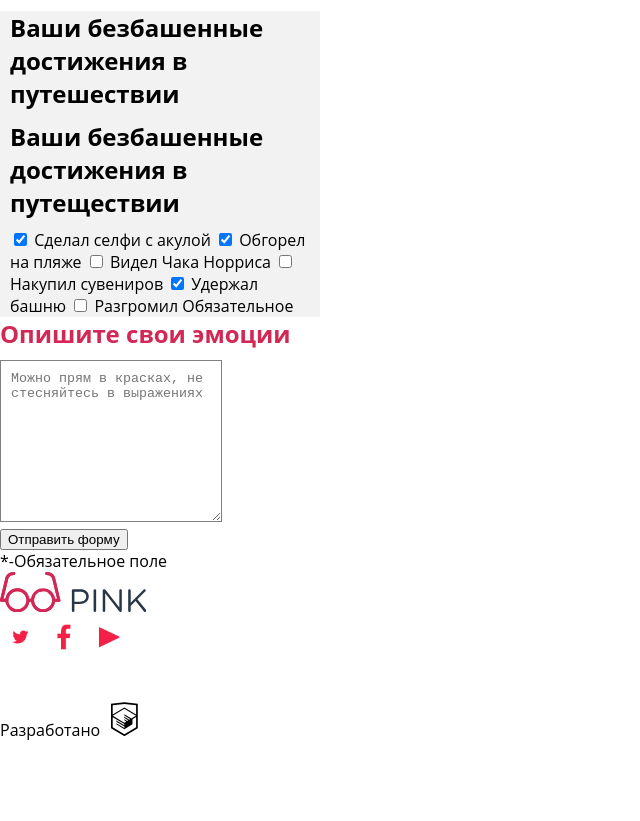
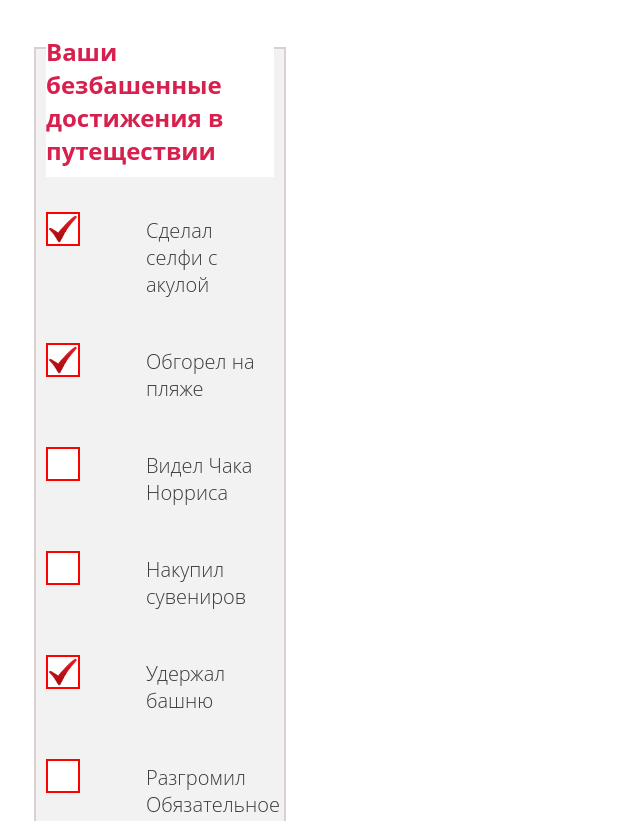
Before and after one commit to eldercs/Pink, a website: page form.html in a window 768 px wide. Shown: the part 1794-2615 px from the top of the page, without its empty margins (0-640 px from the left). Before the commit the page ends 2535 px from the top, so only its background shows below. Drawn offline with nearby package versions, Linux system fonts and the light colour scheme; files that its build step writes are made by us from their sources.

Commit message:
form table 100%

```diff
--- a/form.html
+++ b/form.html
@@ -6,8 +6,7 @@
         <link rel = "stylesheet" href = "build/css/style.css">
     </head>
     <body>
-
-        <header class = "page-header">
+        <header class = "page-header page-header-f">
             <div class = "menu">
                <div class = "menu__navigator">
        <div class = "page-header__top">
@@ -54,9 +53,10 @@
                 </div>
             </div>
             <div class = "progress">
+                <h2 class = "form-2">Ваши безбашенные достижения в путеществии</h2>
             <div class = "progress__in">
                 <h2 class = "form-1">Ваши безбашенные<br>достижения в путешествии</h2>
-                <h2 class = "form-2">Ваши безбашенные достижения в путеществии</h2>
+
                 <input type = "checkbox" checked = "checked" name = "1"id = "progress-r1">
                 <label for = "progress-r1" class = "progress-check">Сделал селфи с акулой</label>
                 <input type = "checkbox" checked = "checked" name = "1" id = "progress-r2">
--- a/less/blocks/form.less
+++ b/less/blocks/form.less
@@ -226,7 +226,7 @@
 }
 }
 @media(min-width: 700px)and (max-width:1200px){
-    .page-header{
+    .page-header-f{
         max-height:480px;
         background:url("/img/bg-back-tablet@1x.jpg") no-repeat top;
         background-size:1200px;
@@ -399,8 +399,9 @@
         flex-direction: column;
     }
     .telephone__inp{
-        margin-top:5px;
+        margin-top:8px;
       //  margin-bottom:30px;
+        margin-left:8px;
         padding:15px 0 15px;
         padding-left:20px;
         font-size:20px;
@@ -425,4 +426,131 @@
         height:53px;
         background: rgb(221, 221, 221) url("/img/icon/icon-mail.svg") no-repeat center;
     }
+    .progress__in{
+        display:flex;
+        flex-direction: column;
+        margin:0 auto;
+        margin-top:40px;
+        max-width:420px;
+        input[type="checkbox"]{
+            display:none;
+        }
+        p{
+            text-align:left;
+            margin-bottom:45px;
+            font-size:22px;
+            padding-left:10px;
+        }
+    }
+    .progress-check{
+        position: relative;
+        text-align: left;
+        padding-left:100px;
+        margin-bottom:50px;
+        font-size:20px;
+        font-weight: 300;
+        color:rgb(59, 59, 59);
+    }
+    .progress-check::before{
+        content: "";
+        position: absolute;
+        margin:0 auto;
+        left:0;
+        top:-5px;
+        width:30px;
+        height:30px;
+        border:2px solid red;
+        background:white;
+    }
+    .progress__in input:checked + .progress-check::before{
+        background: white url("/img/gal-red.png") no-repeat center;
+        background-size:32px;
+    }
+    .progress{
+        margin: 30px 34px 20px;
+        border:2px solid rgb(218, 208, 208);
+    }
+    .form-1{
+        display:none;
+    }
+    .form-2{
+        display:block;
+        max-width:560px;
+        margin:-14px auto;
+        color:rgb(216, 32, 78);
+        margin-bottom:30px;
+        background:white;
+    }
+    .comment{
+        margin: 30px 34px 20px;
+        border:2px solid rgb(218, 208, 208);
+        display:flex;
+        flex-direction: column;
+        align-items: stretch;
+       // max-width:680px;
+      //  min-width: 460px;
+        h2{
+            font-size:18px;
+            font-weight: 300;
+            background:white;
+            max-width:500px;
+            width:300px;
+            text-transform: uppercase;
+            font-weight: 700;
+            margin:-12px auto 20px;
+        }
+        .emotias{
+            margin:0 auto 50px;
+            font-size:18px;
+            padding:10px 20px;
+            height:200px;
+            width:460px;
+        }
+    }
+    .bottom_menu{
+        display:flex;
+        justify-content: space-around;
+        align-items: baseline;
+    }
+    .bottom-b{
+        background:rgb(13, 126, 92);
+        color:white;
+        border:none;
+        font-size:20px;
+        height:65px;
+        min-width:360px;
+    }
+    .bottom-text{
+        font-size:16px;
+        text-transform: uppercase;
+    }
+    .footer-page{
+        display:flex;
+        height:140px;
+        justify-content: space-between;
+        padding:0 40px;
+        align-items:center;
+    }
+    .footer-icon{
+        display:inline-block;
+        border:2px solid rgb(182, 182, 182);
+        border-radius: 50%;
+        margin-right:10px;
+        margin-left:10px;
+        height:55px;
+        width:55px;
+        img{
+            height:55px;
+        }
+    }
+    .footer-worker{
+        fill:#D22856;
+        span{
+            display:inline-block;
+            font-size:18px;
+            vertical-align:middle;
+            margin-bottom:25px;
+            }
+        margin-bottom:20px;
+    }
 }
--- a/less/blocks/index.less
+++ b/less/blocks/index.less
@@ -360,7 +360,7 @@
         right:50px;
     }
     .menu2{
-        height:780px;
+       // height:780px;
       //  text-align: center;
      //   background:url("/Pink/res/fon-desktop.jpg")no-repeat center 0;
         color:@colorback1;
--- a/less/style.less
+++ b/less/style.less
@@ -513,7 +513,7 @@ body{
     background-color: @colorback2;
 }
 .progress h2{
-    margin:0;
+    //margin:0;
     padding-bottom:10px;
 }
 .telephone{
```
Lines whose indentation alone changed are shown as unchanged.
